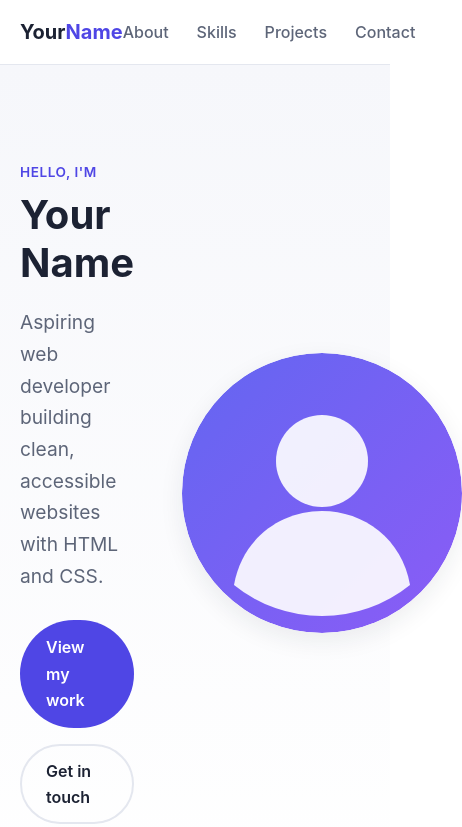
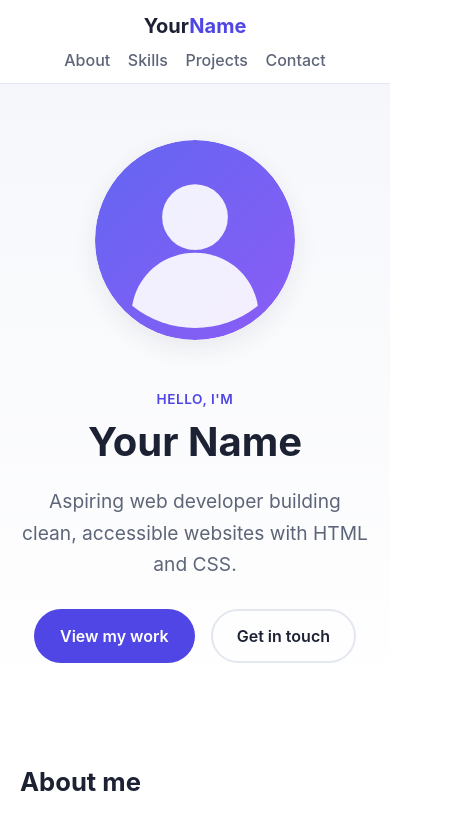
Before and after one commit to JohnCrisEgca/egca-project-1, a plain HTML site: page index.html in a window 390 px wide. Shown: the top 827 px of the page, 462 px wide, since content can reach past the window. Drawn offline with Linux system fonts and the light colour scheme.

Commit message:
Add responsive styles for tablet and mobile

```diff
--- a/index.html
+++ b/index.html
@@ -10,6 +10,7 @@
   <link rel="stylesheet" href="styles/about.css">
   <link rel="stylesheet" href="styles/projects.css">
   <link rel="stylesheet" href="styles/contact.css">
+  <link rel="stylesheet" href="styles/responsive.css">
   <!-- STYLESHEETS -->
 </head>
 <body>
--- /dev/null
+++ b/styles/responsive.css
@@ -0,0 +1,49 @@
+@media (max-width: 800px) {
+  section {
+    padding: 3.5rem 0;
+  }
+
+  .hero {
+    padding: 3.5rem 0 3rem;
+  }
+
+  .hero-inner {
+    flex-direction: column-reverse;
+    text-align: center;
+  }
+
+  .tagline {
+    margin-inline: auto;
+  }
+
+  .hero-actions {
+    justify-content: center;
+  }
+
+  .hero-photo {
+    width: 200px;
+    height: 200px;
+  }
+
+  .about-grid {
+    grid-template-columns: 1fr;
+  }
+}
+
+@media (max-width: 560px) {
+  .header-inner {
+    flex-direction: column;
+    justify-content: center;
+    gap: 0.25rem;
+    height: auto;
+    padding: 0.6rem 0;
+  }
+
+  .nav ul {
+    gap: 1.1rem;
+  }
+
+  .section-title {
+    font-size: 1.6rem;
+  }
+}
```
